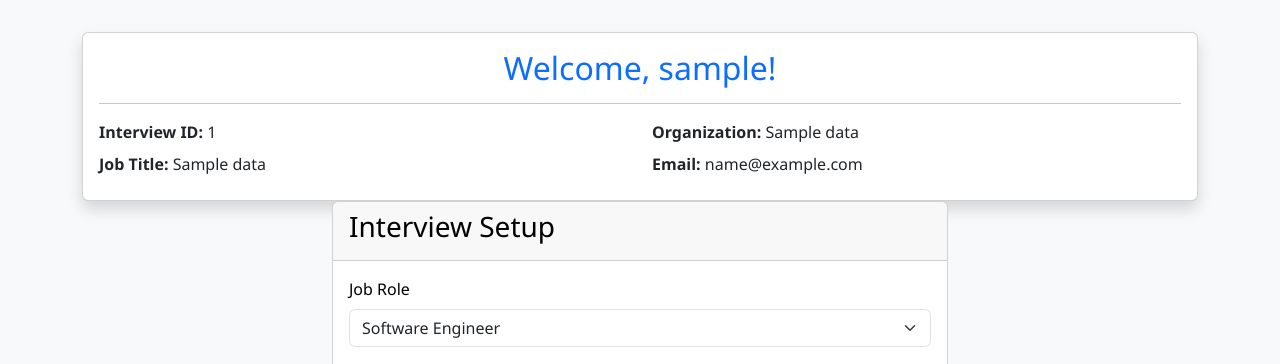
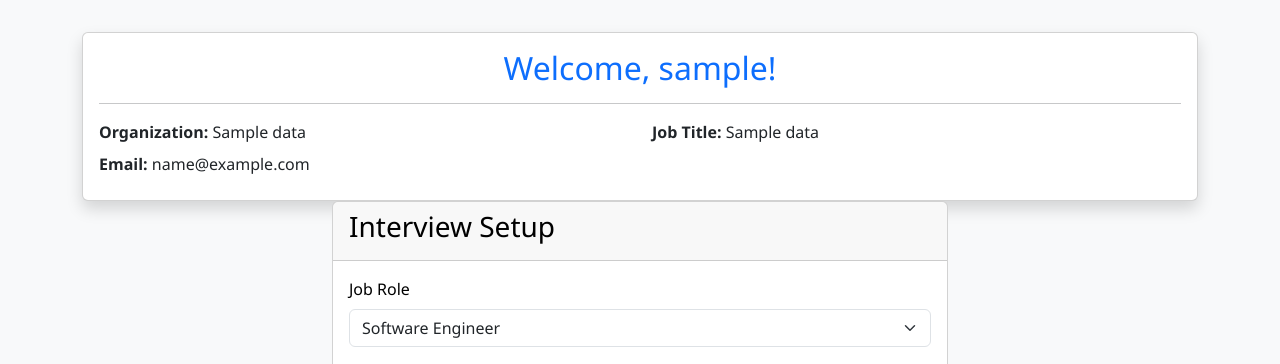
Before and after one commit to ddnyanu/AI-INTERVIEW-BOT, a Flask app: template templates/index.html in a window 1280 px wide. Shown: the part 160-524 px from the top of the page. Run offline with Flask 3, Linux system fonts and the light colour scheme; the template is opened without the code that fills it: most values are stand-ins (such as "Sample title", 1, 10 or a date in 2020); some libraries are stand-ins or nearby versions.

Commit message:
canidate name issue slove

```diff
--- a/app.py
+++ b/app.py
@@ -758,8 +758,8 @@ def start_interview():
     logger.debug(f"Received resume text (first 300 chars): {resume_text[:300]}")
     logger.debug(f"Received JD text (first 300 chars): {jd_text[:300]}")
 
-    candidate_name = data.get('fileName', 'Candidate')  # match the key sent from JS
-    candidate_name = candidate_name.split('.')[0].replace('_', ' ').replace('-', ' ')
+    user_name = data.get('fileName', 'Candidate')  # match the key sent from JS
+    candidate_name = user_name.split('.')[0].replace('_', ' ').replace('-', ' ')
     print("Candidate Name:----------------------------------------------------------", candidate_name)
 
     # Initialize interview session
@@ -782,7 +782,7 @@ def start_interview():
     interview_data['years_experience'] = int(session.get('years_experience', 0))
     interview_data['resume'] = session.get('resume_text')
     interview_data['jd'] = session.get('jd_text')
-    interview_data['candidate_name'] = session.get('user_name', 'Anonymous')
+    interview_data['user_name'] = session.get('user_name', 'Anonymous')
     interview_data['email'] = session.get('email')
 
     # Timestamps
@@ -1241,6 +1241,7 @@ def generate_report():
         session['interview_data'] = interview_data
         logger.debug("Set end time for interview")
 
+
     # ✅ Generate admin report text file
     try:
         filepath, filename = save_report_to_django(interview_data)
@@ -1331,7 +1332,7 @@ def save_report_to_django(interview_data):
     report_txt = create_text_report_from_interview_data(interview_data)
 
     payload = {
-        "candidate_name": interview_data.get("user_name"),
+        "user_name": interview_data.get("user_name"),
         "role": interview_data.get("role"),
         "organization_name": interview_data.get("organization_name", "N/A"),
         "experience_level": interview_data.get("experience_level"),
--- a/templates/index.html
+++ b/templates/index.html
@@ -291,9 +291,7 @@
       </h2>
       <hr>
       <div class="row">
-        <div class="col-md-6 mb-2">
-          <strong>Interview ID:</strong> {{ data.id }}
-        </div>
+
         <div class="col-md-6 mb-2">
           <strong>Organization:</strong> {{ data.organization_name or 'N/A' }}
         </div>
```
